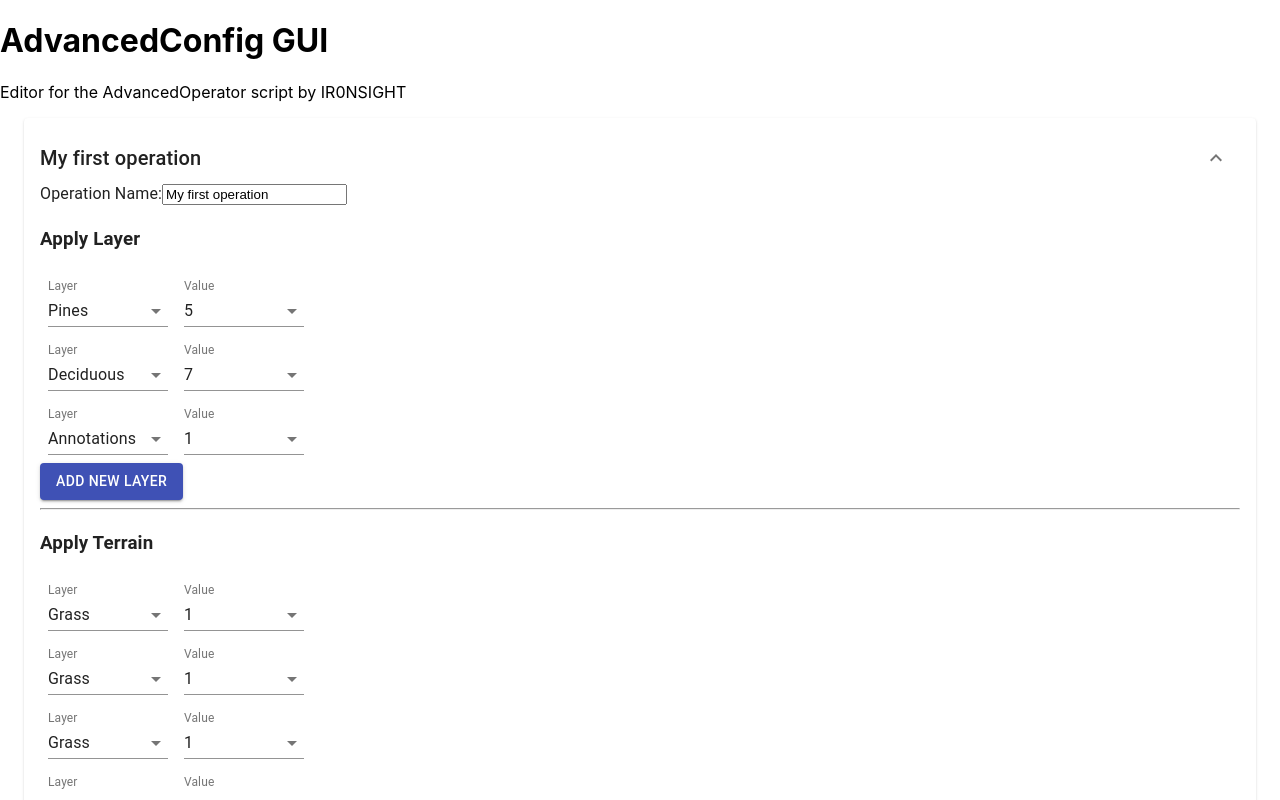
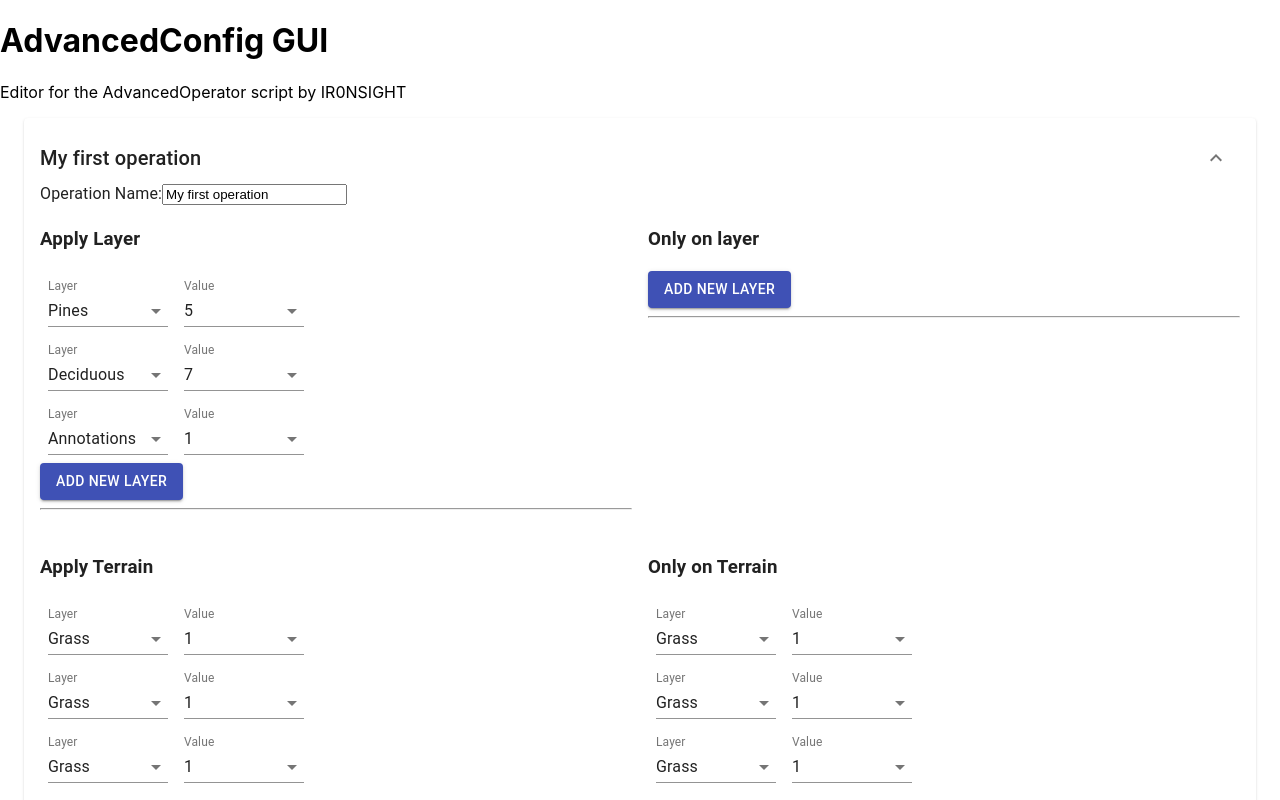
Before and after one commit to IR0NSIGHT/AdvancedOperationGUI, a React (Create React App) app in the folder my-react-app/: page / in a window 1280 px wide. Both pictures are taken after a click on the button 1216 px from the left and 157 px from the top of the page. Shown: the top 800 px of the page. Built offline with nearby package versions, Linux system fonts and the light colour scheme; what @storybook/blocks would draw is missing.

Commit message:
use grid in operationEditor to organize components visually

```diff
--- a/my-react-app/src/ConfigComponents/Operation/OperationEditor.tsx
+++ b/my-react-app/src/ConfigComponents/Operation/OperationEditor.tsx
@@ -1,23 +1,31 @@
 import React from "react";
-import { applyLayerChange, WpLayerSetting } from "../Layer/WpLayerSetting";
-import { CollapsibleComponent } from "./CollapsibleComponent";
-import { LayerSettingsMode, LayerListEditor } from "../Layer/LayerListEditor";
+import {applyLayerChange, WpLayerSetting} from "../Layer/WpLayerSetting";
+import {CollapsibleComponent} from "./CollapsibleComponent";
+import {LayerSettingsMode, LayerListEditor} from "../Layer/LayerListEditor";
 import {
     OperationTerrainList,
     TerrainSettingsMode,
     updateTerrainList,
 } from "../Terrain/OperationTerrainList";
-import { WeightedTerrainSetting } from "../Terrain/TerrainSettingMenu";
+import {WeightedTerrainSetting} from "../Terrain/TerrainSettingMenu";
 import {
     DisplayOperation,
     translateDisplayOperation,
 } from "./DisplayOperation";
+import {Grid, Paper} from "@material-ui/core";
+import {makeStyles} from "@material-ui/core/styles";
 
 export type OperationEditorProps = {
     initialOperation: DisplayOperation;
     updateOperation: (op: DisplayOperation) => void;
     deleteOperation: (op: DisplayOperation) => void;
 };
+
+const useStyles = makeStyles((theme) => ({
+    root: {
+        flexGrow: 1,
+    },
+}));
 
 export const OperationEditor: React.FC<OperationEditorProps> = ({
                                                                     initialOperation,
@@ -64,9 +72,9 @@ export const OperationEditor: React.FC<OperationEditorProps> = ({
     };
 
     const handleNameChange = (event: React.ChangeEvent<HTMLInputElement>) => {
-    updateOperation({ ...initialOperation, name: event.target.value });
+        updateOperation({...initialOperation, name: event.target.value});
     };
-
+    const classes = useStyles();
     return (
         <CollapsibleComponent
             title={initialOperation.name}
@@ -81,30 +89,47 @@ export const OperationEditor: React.FC<OperationEditorProps> = ({
                             onChange={handleNameChange}
                         />
                     </div>
+                    <div className={classes.root}>
+                        <Grid container spacing={2}>
+
+                            <Grid item xs={6}>
                                 <LayerListEditor
                                     mode={LayerSettingsMode.APPLY}
                                     layers={initialOperation.layer}
                                     updateLayer={updateApplyLayer}
                                 />
-
+                            </Grid>
+                            <Grid item xs={6}>
+                                <LayerListEditor
+                                    mode={LayerSettingsMode.ONLY_ON_LAYER}
+                                    layers={initialOperation.onlyOnLayer}
+                                    updateLayer={updateOnlyOnLayer}
+                                />
+                            </Grid>
+                            <Grid item xs={6}>
                                 <OperationTerrainList
                                     mode={TerrainSettingsMode.APPLY}
                                     terrains={initialOperation.terrain}
                                     onTerrainChanged={handleTerrainChanged}
                                 />
+                            </Grid>
+                            <Grid item xs={6}>
+                                <OperationTerrainList
+                                    mode={TerrainSettingsMode.ONLY_ON_TERRAIN}
+                                    terrains={initialOperation.terrain}
+                                    onTerrainChanged={handleTerrainChanged}
+                                />
+                            </Grid>
+                        </Grid>
+                    </div>
 
-          <LayerListEditor
-            mode={LayerSettingsMode.ONLY_ON_LAYER}
-            layers={initialOperation.onlyOnLayer}
-            updateLayer={updateOnlyOnLayer}
-          />
-          <pre>
+                    <CollapsibleComponent title={"JSON config"} content={<pre>
                         {JSON.stringify(
                             translateDisplayOperation(initialOperation),
                             null,
                             3
                         )}
-          </pre>
+                    </pre>} ></CollapsibleComponent>
                 </div>
             }
         />
```
Lines whose indentation alone changed are shown as unchanged.
